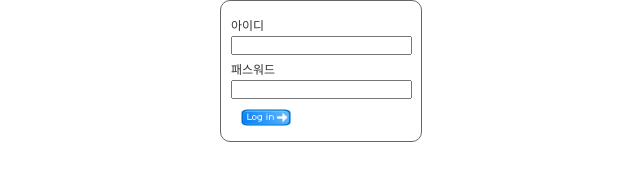
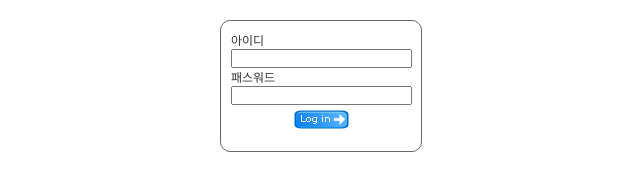
Before and after one commit to yooseungwonn/HTMLCSS, a plain HTML site: page practices/practice4.html in a window 1280 px wide. Shown: the whole page, without its empty margins (319-959 px from the left). Drawn offline with Linux system fonts and the light colour scheme.

Commit message:
Update practice4.html

```diff
--- a/practices/practice4.html
+++ b/practices/practice4.html
@@ -6,34 +6,39 @@
     <meta http-equiv="X-UA-Compatible" content="ie=edge">
     <title>로그인 폼 연습</title>
     <style>
+
         *{
         margin: 0;
         padding: 0;
         }
-    body{
-		font-family: "Malgun Gothic", "돋움",Arial, sans-serif;
-		font-size: 12px;
-		color:#333;
+
+        body {
+            font-family: "맑은 고딕", "돋움";
+            font-size: 0.75em;
+            color: #333;
             }
+
         #login-form{
             width: 180px;
             padding: 10px;
             border: 1px solid #666;
             border-radius: 10px;
+            margin-top: 20px;
             margin-left: auto;
             margin-right: auto;
-        height: 120px;
+            height: 110px;
         }
         label{
             display: block;
+        }
+        input[type=image] {
+            display: block;
             margin-top: 5px;
-        margin-bottom: 3px;
+            margin-left: auto;
+            margin-right: auto;
         }
-    input[type=image]{
-        display: block;
-        width: 50px;
-        margin: 10px;
-    }
+
+
     </style>
 </head>
 <body>
@@ -42,7 +47,8 @@
         <input type="text" name="userid">
         <label for="password">패스워드</label>
         <input type="password" name="password">
-        <input type="image" src="./images/login.png" />
+        <input type="image" src="./images/login.png"/>
+
        </form>
 </body>
 </html>
```
Lines whose indentation alone changed are shown as unchanged.
